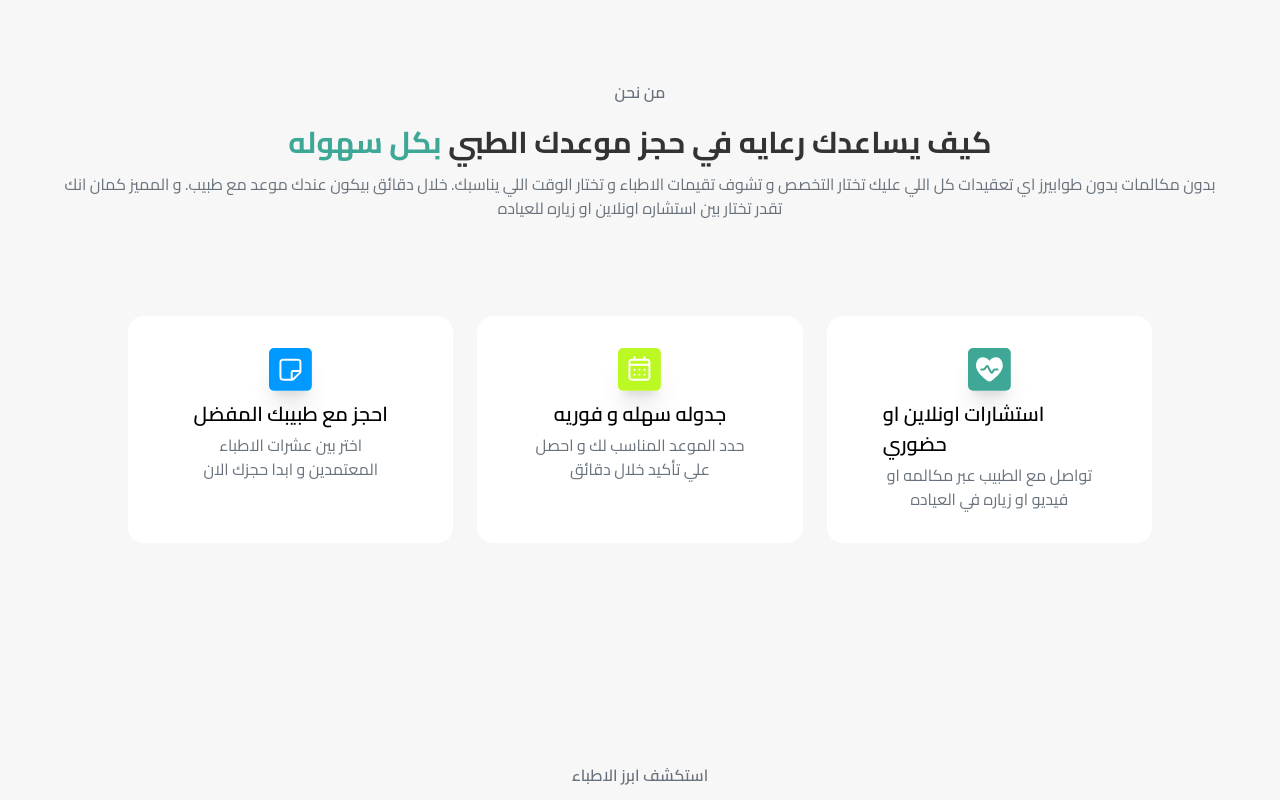
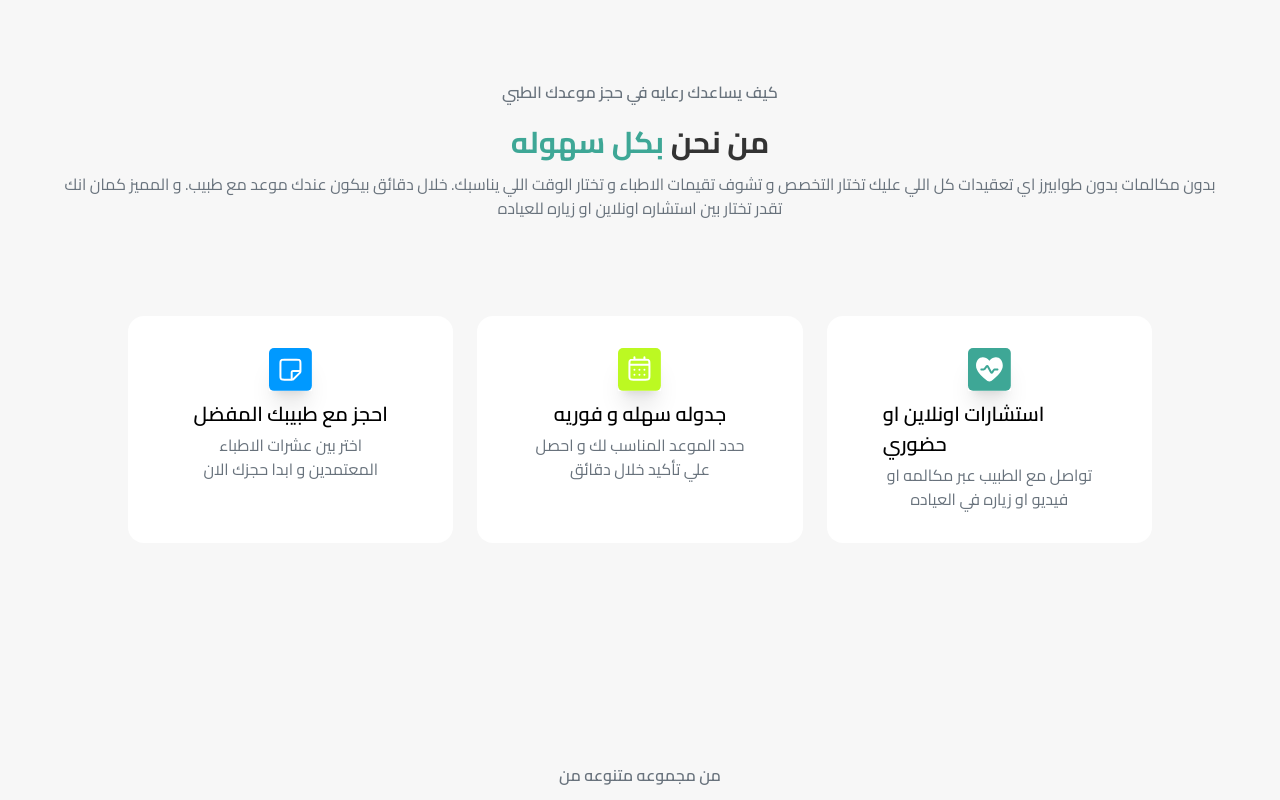
Before and after one commit to Abo3baziz/raaya, a Next.js app: page / in a window 1280 px wide. Shown: the part 940-1740 px from the top of the page. Built offline with nearby package versions, Linux system fonts and the light colour scheme.

Commit message:
feat: implement SectionHeader component and refactor usage in multiple sections

```diff
--- a/app/ui/Doctors.tsx
+++ b/app/ui/Doctors.tsx
@@ -6,17 +6,16 @@ import doctor_4 from "@/public/doctor-4.png";
 import gold_star from "@/public/gold-star.svg";
 import gray_star from "@/public/gray-star.svg";
 import Image from "next/image";
+import SectionHeader from "./SectionHeader";
 
 export default function Doctors() {
   return (
     <section className="pt-55 px-32">
-      <div className="flex flex-col items-center mb-24">
-        <p className="font-semibold text-paragraph mb-5">استكشف ابرز الاطباء</p>
-        <h2 className="font-bold text-3xl text-heading mb-3">
-          من مجموعه متنوعه من{" "}
-          <span className="text-primary">الكوادر الطبيه</span>
-        </h2>
-      </div>
+      <SectionHeader
+        title="استكشف ابرز الاطباء"
+        subtitle="من مجموعه متنوعه من"
+        highlightedWord="الكوادر الطبيه"
+      />
 
       <div className="grid grid-cols-4 gap-x-6 justify-items-center">
         <DoctorCard image={doctor_4} name="د. طارق علام" job="استشاري باطنه">
--- a/app/ui/FQA.tsx
+++ b/app/ui/FQA.tsx
@@ -1,15 +1,15 @@
 import Question from "./Question";
 import { faqData } from "@/app/data/questions";
+import SectionHeader from "./SectionHeader";
 
 export default function FQA() {
   return (
     <section className="bg-main-bg pt-55 px-32 mb-40">
-      <div className="flex flex-col items-center mb-24">
-        <p className="font-semibold text-paragraph mb-5">الاسئله الشائعه</p>
-        <h2 className="font-bold text-3xl text-heading mb-3">
-          اهم الاسئله <span className="text-primary">المقترحه بكثره</span>
-        </h2>
-      </div>
+      <SectionHeader
+        title="الاسئله الشائعه"
+        subtitle="اكثر الاسئله"
+        highlightedWord="المقترحه بكثره"
+      />
 
       <div className="flex flex-col gap-y-8">
         {faqData.map((item, index) => (
--- a/app/ui/Plans.tsx
+++ b/app/ui/Plans.tsx
@@ -1,25 +1,15 @@
 import { PLANS_DATA } from "@/app/data/plans";
 import { PlanCard } from "./PlanCard";
+import SectionHeader from "./SectionHeader";
 
-interface PlansProps {
-  title?: string;
-  subtitle?: string;
-  highlightedWord?: string;
-}
-
-export default function Plans({
-  title = "اختر الخطه",
-  subtitle = "خطط الاسعار",
-  highlightedWord = "المناسبه لك و لاسرتك",
-}: PlansProps) {
+export default function Plans() {
   return (
     <section className="pt-55 px-32">
-      <div className="flex flex-col items-center mb-24">
-        <p className="font-semibold text-paragraph mb-5">{subtitle}</p>
-        <h2 className="font-bold text-3xl text-heading mb-3">
-          {title} <span className="text-primary">{highlightedWord}</span>
-        </h2>
-      </div>
+      <SectionHeader
+        title="اختر الخطه"
+        subtitle="خطط الاسعار"
+        highlightedWord="المناسبه لك و لاسرتك"
+      />
 
       <div className="my-32 flex flex-row-reverse gap-x-7 justify-center">
         {PLANS_DATA.map((plan, index) => (
--- /dev/null
+++ b/app/ui/SectionHeader.tsx
@@ -0,0 +1,21 @@
+export default function SectionHeader({
+  title,
+  subtitle,
+  highlightedWord,
+  children,
+}: {
+  title: string;
+  subtitle: string;
+  highlightedWord: string;
+  children?: React.ReactElement;
+}) {
+  return (
+    <div className="flex flex-col items-center mb-24">
+      <p className="font-semibold text-paragraph mb-5">{subtitle}</p>
+      <h2 className="font-bold text-3xl text-heading mb-3">
+        {title} <span className="text-primary">{highlightedWord}</span>
+      </h2>
+      {children}
+    </div>
+  );
+}
--- a/app/ui/WhoWeAre.tsx
+++ b/app/ui/WhoWeAre.tsx
@@ -2,23 +2,23 @@ import icon_1 from "@/public/icon-1.svg";
 import icon_2 from "@/public/icon-2.svg";
 import icon_3 from "@/public/icon-3.svg";
 import Image from "next/image";
+import SectionHeader from "./SectionHeader";
 
 export default function WhoWeAre() {
   return (
     <section className="bg-main-bg pt-55 px-32">
-      <div className="flex flex-col items-center mb-24">
-        <p className="font-semibold text-paragraph mb-5">من نحن</p>
-        <h2 className="font-bold text-3xl text-heading mb-3">
-          كيف يساعدك رعايه في حجز موعدك الطبي{" "}
-          <span className="text-primary">بكل سهوله</span>
-        </h2>
+      <SectionHeader
+        title="من نحن"
+        subtitle="كيف يساعدك رعايه في حجز موعدك الطبي"
+        highlightedWord="بكل سهوله"
+      >
         <p className="text-paragraph w-[1170px] text-center">
           بدون مكالمات بدون طوابيرز اي تعقيدات كل اللي عليك تختار التخصص و تشوف
           تقيمات الاطباء و تختار الوقت اللي يناسبك. خلال دقائق بيكون عندك موعد
           مع طبيب. و المميز كمان انك تقدر تختار بين استشاره اونلاين او زياره
           للعياده
         </p>
-      </div>
+      </SectionHeader>
 
       <div className="grid grid-cols-3 gap-x-6">
         <div className="card">
```
